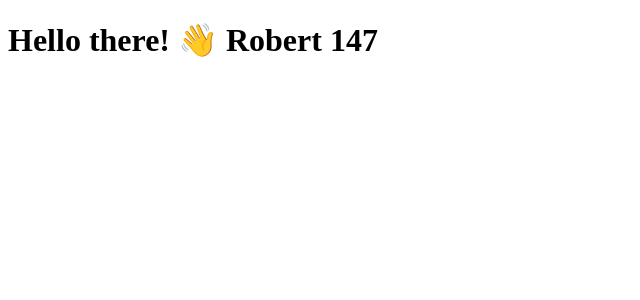
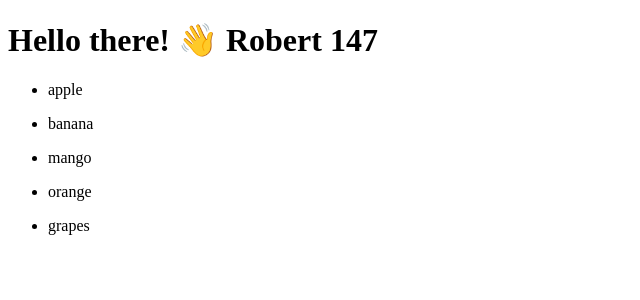
Before and after one commit to wagareavadhut18/react-20-project, a React (Vite) app: page / in a window 1280 px wide. Shown: the top 300 px of the page, without its empty margins (0-640 px from the left). Built offline with nearby package versions, Linux system fonts and the light colour scheme.

Commit message:
rendering arrays or lists

```diff
--- a/src/App.jsx
+++ b/src/App.jsx
@@ -1,3 +1,4 @@
+import Fruits from "./components/Fruits";
 import Hello from "./components/Hello";
 
 function App() {
@@ -7,9 +8,11 @@ function App() {
     emoji: "👋",
     seatNumbers: [1, 4, 7],
   };
+  const fruits = ["apple", "banana", "mango", "orange", "grapes"];
   return (
     <div className="App">
       <Hello person={person} />
+      <Fruits fruits={fruits} />
     </div>
   );
 }
--- /dev/null
+++ b/src/components/Fruits.jsx
@@ -0,0 +1,11 @@
+export default function Fruits({ fruits }) {
+  return (
+    <div>
+      {fruits.map((fruit) => (
+        <ul>
+          <li>{fruit}</li>
+        </ul>
+      ))}
+    </div>
+  );
+}
```
